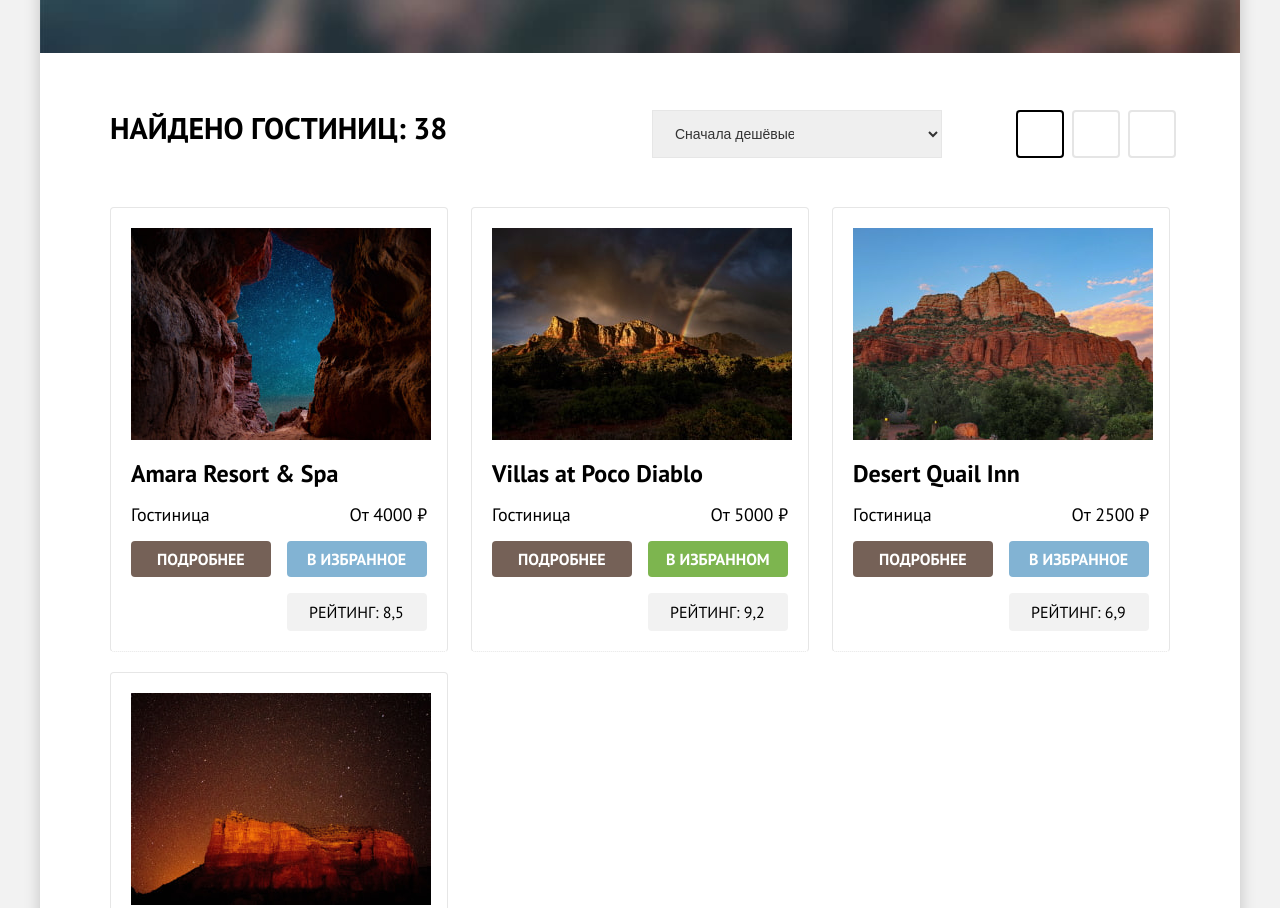
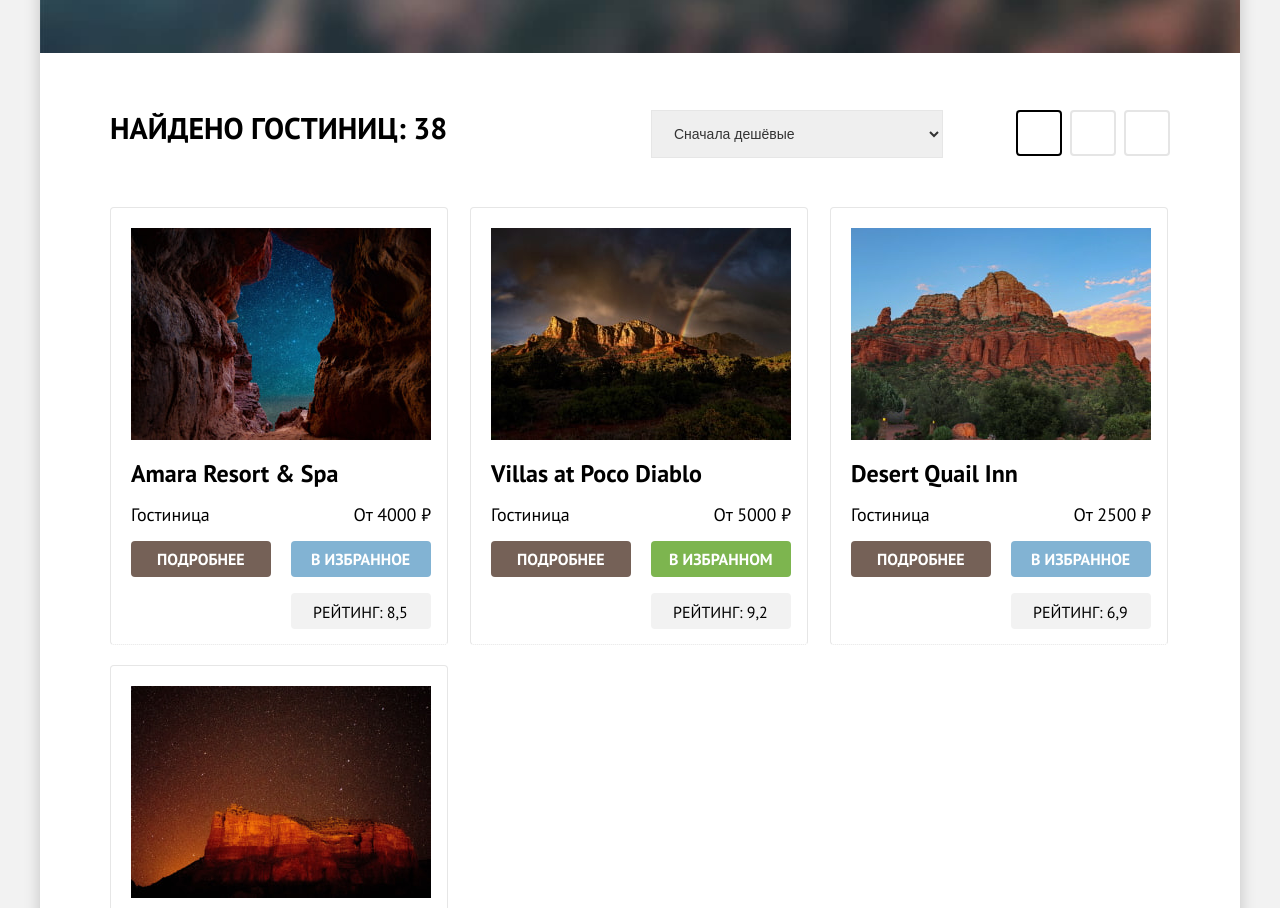
Before and after one commit to nekkate/2141363-sedona-35, a plain HTML site: page catalog.html in a window 1280 px wide. Shown: the part 427-1335 px from the top of the page. Drawn offline with Linux system fonts and the light colour scheme.

Commit message:
6 и 7 домашки

```diff
--- a/catalog.html
+++ b/catalog.html
@@ -207,6 +207,8 @@
                     />
                     <h3 class="product-card-title">Amara Resort & Spa</h3>
                   </a>
+
+                  <div class="product-card-grid">
                     <span class="product-card-text-name">Гостиница</span>
                     <span class="product-card-text">От 4000 ₽</span>
                     <a class="product-card-button product-card-sub">Подробнее</a>
@@ -217,6 +219,7 @@
                     <span class="product-card-button product-card-record"
                       >Рейтинг: 8,5</span
                     >
+                  </div>
                 </li>
                 <li class="product-card-item">
                   <a class="product-card-link" href="#">
@@ -229,6 +232,7 @@
                     />
                     <h3 class="product-card-title">Villas at Poco Diablo</h3>
                   </a>
+                  <div class="product-card-grid">
                     <span class="product-card-text-name">Гостиница</span>
                     <span class="product-card-text">От 5000 ₽</span>
                     <a class="product-card-button product-card-sub">Подробнее</a>
@@ -239,6 +243,7 @@
                     <span class="product-card-button product-card-record"
                       >Рейтинг: 9,2</span
                     >
+                  </div>
                 </li>
                 <li class="product-card-item">
                   <a class="product-card-link" href="#">
@@ -251,6 +256,7 @@
                     />
                     <h3 class="product-card-title">Desert Quail Inn</h3>
                   </a>
+                  <div class="product-card-grid">
                     <span class="product-card-text-name">Гостиница</span>
                     <span class="product-card-text">От 2500 ₽</span>
                     <a class="product-card-button product-card-sub">Подробнее</a>
@@ -261,6 +267,7 @@
                     <span class="product-card-button product-card-record"
                       >Рейтинг: 6,9</span
                     >
+                  </div class="product-card-grid">
                 </li>
                 <li class="product-card-item">
                   <a class="product-card-link" href="#">
@@ -273,6 +280,7 @@
                     />
                     <h3 class="product-card-title">GreenTree Inn</h3>
                   </a>
+                  <div class="product-card-grid">
                     <span class="product-card-text-name">Гостиница</span>
                     <span class="product-card-text">От 2500 ₽</span>
                     <a class="product-card-button product-card-sub">Подробнее</a>
@@ -283,6 +291,7 @@
                     <span class="product-card-button product-card-record"
                       >Рейтинг: 5,0</span
                     >
+                  </div class="product-card-grid">
                 </li>
               </ul>
             </section>
--- a/styles/styles.css
+++ b/styles/styles.css
@@ -153,6 +153,7 @@ body {
   text-decoration: none;
   padding: 8px 34px;
   display: block;
+  width: 160px;
 }
 
 .intro {
@@ -348,7 +349,7 @@ margin: 0 108px 0 108px;
 
 .page-footer {
   display: grid;
-  grid-template-columns: repeat(3, 1fr);
+  grid-template-columns: 200px 1fr 200px;
 }
 
 .footer-social-list {
@@ -365,6 +366,8 @@ margin: 0 108px 0 108px;
   color: #000000;
   text-decoration: none;
   text-align: center;
+  display: block;
+  width: 331px;
 }
 
 .catalog-filter {
@@ -520,12 +523,13 @@ margin: 0 108px 0 108px;
 
 .search-catalog-option {
   border: 1px solid #e6e6e6;
-  width: 290px;
+  width: 292px;
   color: #333333;
   font-size: 14px;
   line-height: 20px;
-  padding: 14px 131px 14px 18px;
+  padding: 14px 13px 14px 18px;
   margin-right: 70px;
+  display: block;
 }
 
 .catalog-sort-list {
@@ -537,15 +541,20 @@ margin: 0 108px 0 108px;
 
 .catalog-sort-button {
   display: block;
-  width: 48px;
-  height: 48px;
+  width: 46px;
+  height: 46px;
   border: 2px solid #e5e5e5;
   border-radius: 4px;
   margin-right: 8px;
 }
 
+
 .catalog-sort-button-current {
   border: 2px solid #000000;
+}
+
+.catalog-sort-item:nth-child(3){
+  margin-right: 0;
 }
 
 .catalog-sort-list {
@@ -566,60 +575,64 @@ margin: 0 108px 0 108px;
 
 .product-card-list {
   list-style-type: none;
-  display: flex;
-  flex-wrap: wrap;
-  flex-direction: row;
-  margin: 0;
+  display: grid;
+  grid-template-columns: 340px 340px 340px;
+  gap: 20px;
+  margin: 0 0 20px 0;
   padding: 0;
   width: 100%;
-  justify-content: space-between;
 }
 
 .product-card-item {
   width: 338px;
+  height: 438px;
   border: 1px solid #e6e6e6;
   border-radius: 4px;
   border-bottom-style: dotted;
-  margin: 0 0 20px 0;
   display: flex;
-  flex-direction: row;
-  flex-wrap: wrap;
   padding: 20px;
-  justify-content: space-between;
+  flex-direction: column;
 }
 
 .product-card-link {
   text-decoration: none;
   color: #000000;
-  margin: 0;
 }
 
 .product-card-image {
   margin: 0 0 16px 0;
 }
 
+
 .product-card-title {
   font-size: 24px;
   line-height: 28px;
   font-weight: 700;
   margin: 0 0 16px 0;
+  display: block;
+}
+
+.product-card-grid {
+  display: grid;
+  grid-template-columns: 140px 140px;
+  grid-template-rows: 21px 36px 36px;
+  row-gap: 16px;
+  column-gap: 20px;
 }
 
 .product-card-text-name {
-  width: 140px;
+  grid-column: 1;
+  grid-row: 1;
 }
 
 .product-card-text {
-  width: 140px;
   text-align: end;
-}
+  grid-column: 2;
+  grid-row: 1;
 
-.product-card-stars {
-  width: 140px;
 }
 
 .product-card-button {
-  width: 140px;
   font-size: 16px;
   line-height: 20px;
   font-weight: 700;
@@ -627,7 +640,6 @@ margin: 0 108px 0 108px;
   text-decoration: none;
   color: #ffffff;
   border-radius: 4px;
-  margin-top: 16px;
 }
 
 .product-card-sub {
@@ -638,11 +650,17 @@ margin: 0 108px 0 108px;
 .product-card-like {
   background-color: #82b3d3;
   padding: 8px 20px;
+
 }
 
 .product-card-like-current {
   background-color: #7db54f;
   padding: 8px 18px;
+
+}
+
+.product-card-stars {
+  width: 140px;
 }
 
 .product-card-record {
@@ -650,6 +668,7 @@ margin: 0 108px 0 108px;
   color: #000000;
   background-color: #f2f2f2;
   padding: 9px 22px;
+
 }
 
 .pagination {
@@ -657,7 +676,6 @@ margin: 0 108px 0 108px;
   line-height: 36px;
   font-weight: 700;
   display: flex;
-  width: 500px;
 }
 
 .pagination-list {
@@ -683,6 +701,7 @@ margin: 0 108px 0 108px;
   color: #ffffff;
   padding: 12px 12px 12px 12px;
   margin-right: 8px;
+  border-radius: 4px;
 }
 
 .pagination-link-current {
```
Lines whose indentation alone changed are shown as unchanged.
